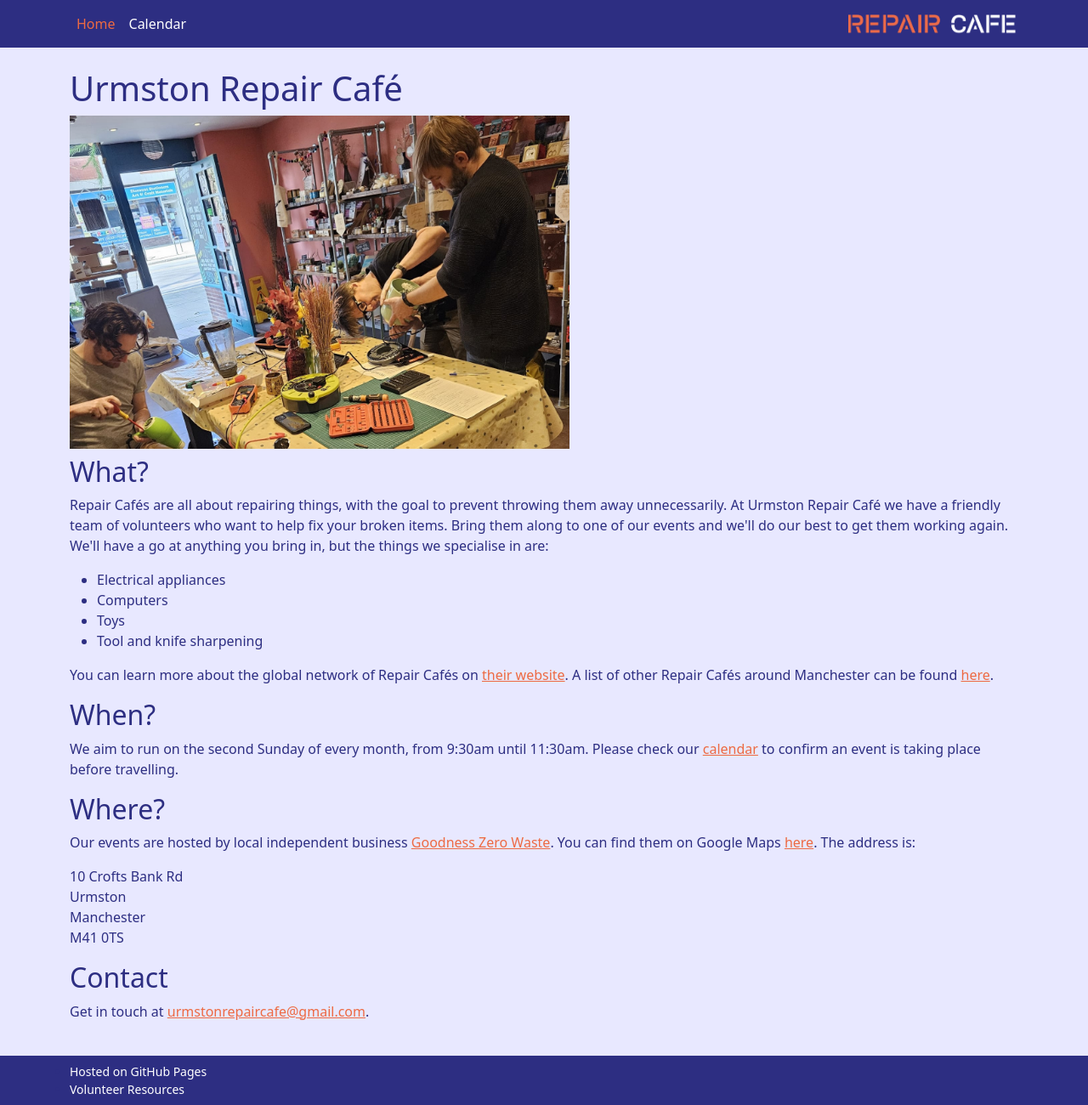
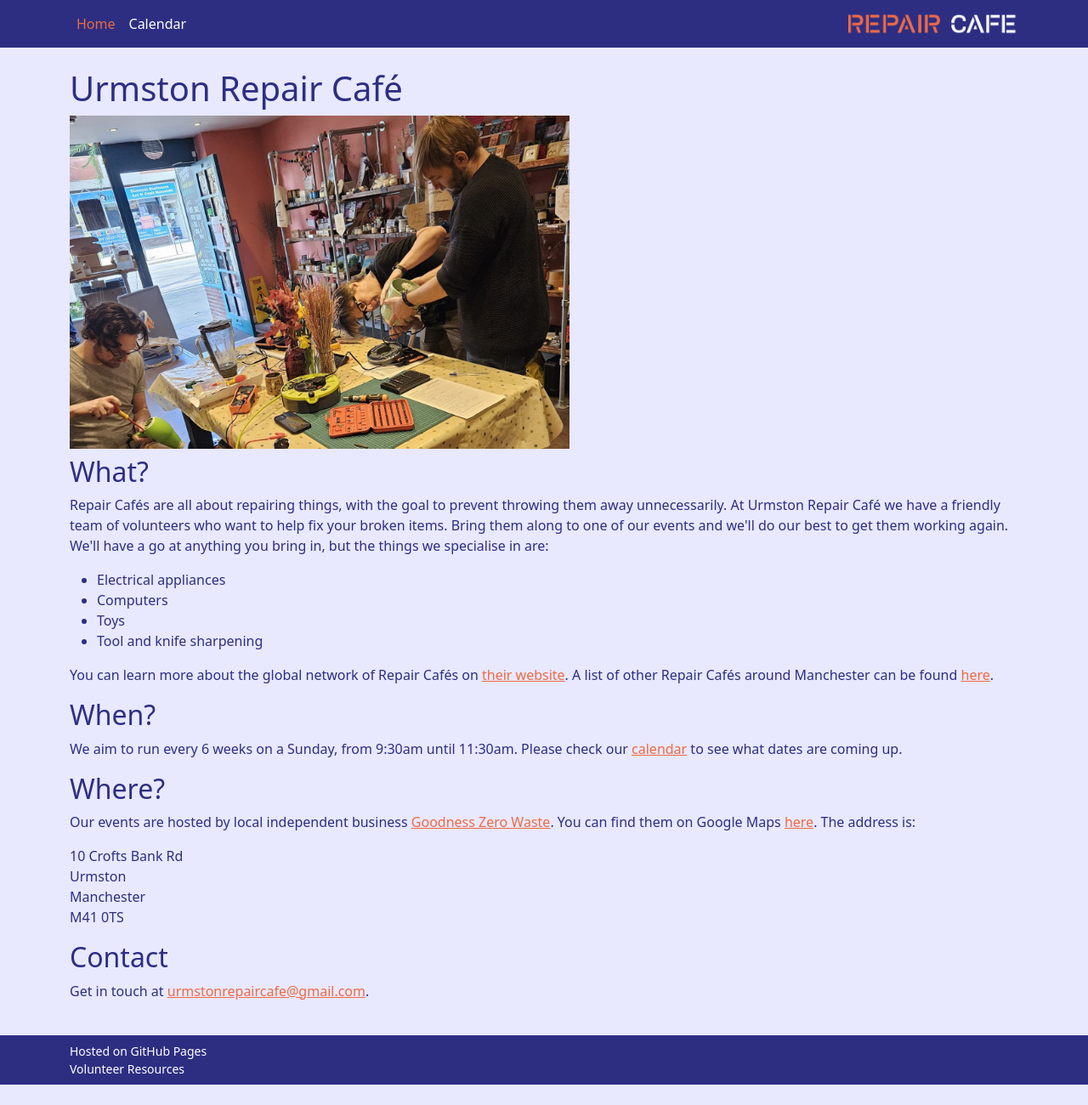
Before and after one commit to urmston-repair-cafe/urmston-repair-cafe.github.io, a Jekyll site: the page built from index.html, in a window 1280 px wide. Shown: the whole page at 85% size. Built offline with Jekyll 4.4.1, drawn with Linux system fonts in a browser that asks for light colours; after the commit the page ends 1276 px from its top, so only the background shows below that.

Commit message:
Change event schedule
The change is from every 2nd Sunday, to every 6 weeks. This was agreed at the retro on 2025/10/14.

```diff
--- a/index.html
+++ b/index.html
@@ -18,7 +18,7 @@
 <p>You can learn more about the global network of Repair Cafés on <a href="https://www.repaircafe.org/en/">their website</a>. A list of other Repair Cafés around Manchester can be found <a href="https://repaircafesgm.org.uk/">here</a>.</p>
 
 <h2>When?</h2>
-<p>We aim to run on the second Sunday of every month, from 9:30am until 11:30am. Please check our <a href="/calendar">calendar</a> to confirm an event is taking place before travelling.</p>
+<p>We aim to run every 6 weeks on a Sunday, from 9:30am until 11:30am. Please check our <a href="/calendar">calendar</a> to see what dates are coming up.</p>
 
 <h2>Where?</h2>
 <p> Our events are hosted by local independent business <a href="https://www.goodnesszerowaste.co.uk">Goodness Zero Waste</a>. You can find them on Google Maps <a href="https://maps.app.goo.gl/HP7SWM9jPjHtBVyCA">here</a>. The address is:</p>
```
